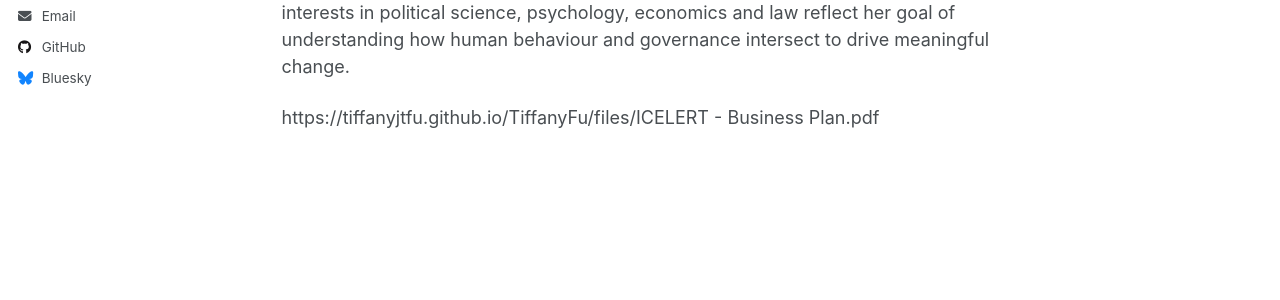
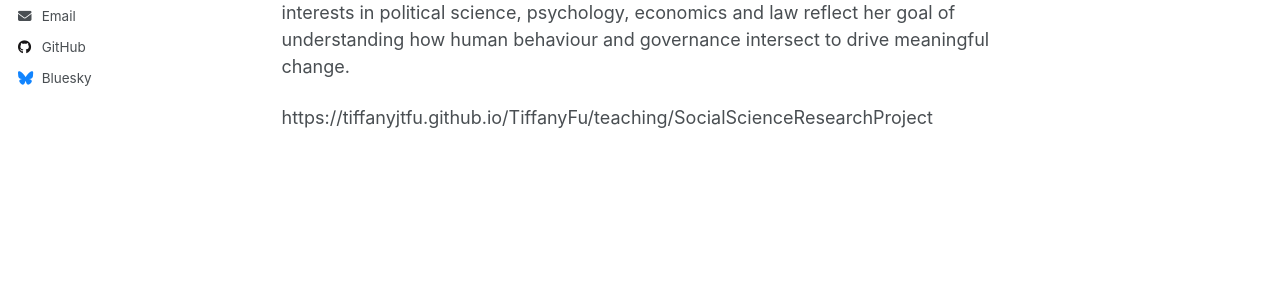
Before and after one commit to TiffanyJTFu/TiffanyFu, a Jekyll site: the page built from _pages/about.md, in a window 1280 px wide. Shown: the part 331-631 px from the top of the page. Built offline with Jekyll 4.4.1, drawn with Linux system fonts in a browser that asks for light colours; a script that is not in the unit is left out.

Commit message:
Update about.md

```diff
--- a/_pages/about.md
+++ b/_pages/about.md
@@ -9,4 +9,4 @@ redirect_from:
 
 Tiffany is a dynamic ad creative individual passionate about cultural expression, community engagement, and social impact. With over 13 years in Classical Chinese dance, she shares her heritage through performance while also exploring creativity in baking and cooking. Dedicated to giving back, she actively volunteers, participates in charities supporting sick children, and assists with local city festivals. She has also contributed to a social science and psychology research project with a University of Toronto professor, gaining experience in data collection and analysis. Her academic interests in political science, psychology, economics and law reflect her goal of understanding how human behaviour and governance intersect to drive meaningful change.
 
-https://tiffanyjtfu.github.io/TiffanyFu/files/ICELERT - Business Plan.pdf
+https://tiffanyjtfu.github.io/TiffanyFu/teaching/SocialScienceResearchProject
```
